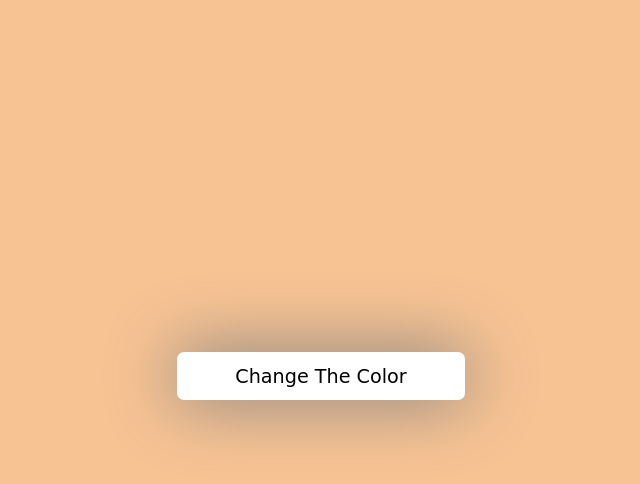
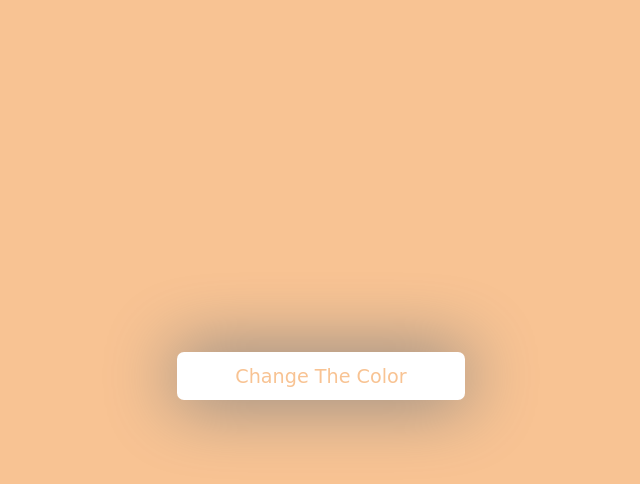
Before and after one commit to yasser-benh/Color-Random, a plain HTML site: page index.html in a window 1280 px wide. Both pictures are taken after a click on the button "Change The Color". Shown: the whole page, without its empty margins (319-959 px from the left). Drawn offline with Linux system fonts and the light colour scheme.

Commit message:
Color Ramdom

```diff
--- a/app.js
+++ b/app.js
@@ -1,8 +1,11 @@
 let btn = document.querySelector ('#cc')
 let page = document.querySelector ("body")
+
 btn.addEventListener ('click' , changeColor)
 function changeColor(){
-    page.style.backgroundColor = "#" + Math.random().toString(16).slice(2,8)
+    let x = "#" + Math.random().toString(16).slice(2,8)
+    page.style.backgroundColor = x
     document.body.style.transition = "all 0.9s "
+    btn.style.color = x
 
 }
--- a/style.css
+++ b/style.css
@@ -3,6 +3,7 @@ body{
     justify-content: center;
     align-items: center;
     margin: 22rem;
+    background-color: black;
 
 }
 button{
@@ -24,6 +25,7 @@ button:hover{
     width: 10rem;
     height: 10rem;
     box-shadow: 0px 0px 70px 9px rgb(255, 255, 255);
+
 }
 button:active{
     transform: translateY(2px);
```
